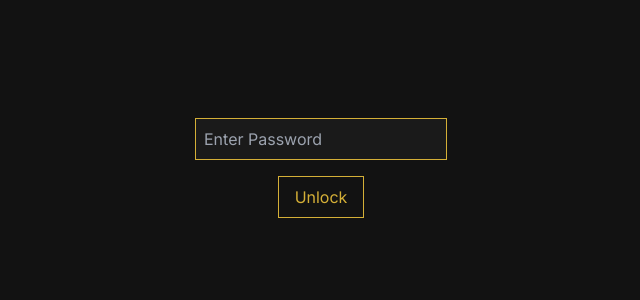
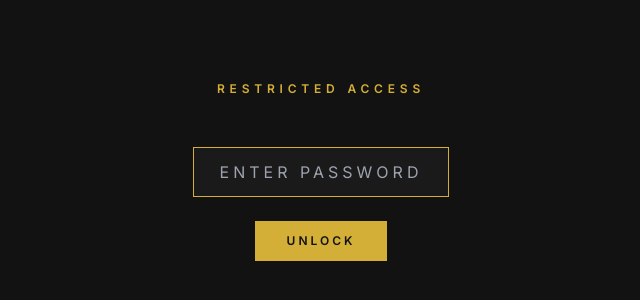
Before and after one commit to digitropical/circuits-and-strings, a React (Vite) app: page / in a window 1280 px wide. Shown: the part 232-532 px from the top of the page, without its empty margins (319-959 px from the left). Built offline with nearby package versions, Linux system fonts and the light colour scheme; a web font is replaced by a local one.

Commit message:
added validation to the form

```diff
--- a/App.tsx
+++ b/App.tsx
@@ -13,23 +13,56 @@ import SchemaMarkup from './components/SchemaMarkup';
 const App: React.FC = () => {
 const [isAuthenticated, setIsAuthenticated] = useState(false);
     const [input, setInput] = useState('');
+    const [error, setError] = useState(''); // New state for error message
+
+    const handleUnlock = (e: React.FormEvent) => {
+        e.preventDefault(); // Prevents the page from refreshing
+        if (input === 'jameson') {
+            setIsAuthenticated(true);
+            setError('');
+        } else {
+            setError('INCORRECT PASSWORD');
+            setInput(''); // Optional: clears the field on fail
+        }
+    };
 
     if (!isAuthenticated) {
         return (
-            <div className="h-screen bg-[#121212] flex flex-col items-center justify-center gap-4">
+            <div className="h-screen bg-[#121212] flex flex-col items-center justify-center">
+                <form onSubmit={handleUnlock} className="flex flex-col items-center gap-6">
+                    <div className="text-center space-y-2">
+                        <span className="text-[#d4af37] tracking-[0.4em] text-xs uppercase font-bold">
+                            Restricted Access
+                        </span>
+                        {/* Error Message Display */}
+                        <div className="h-4">
+                            {error && (
+                                <p className="text-red-500 text-[10px] tracking-widest uppercase font-bold animate-pulse">
+                                    {error}
+                                </p>
+                            )}
+                        </div>
+                    </div>
+
                     <input
+                        autoFocus
                         type="password"
                         value={input}
-                    onChange={(e) => setInput(e.target.value)}
-                    className="p-2 bg-[#1a1a1a] text-[#d4af37] border border-[#d4af37]"
-                    placeholder="Enter Password"
+                        onChange={(e) => {
+                            setInput(e.target.value);
+                            setError(''); // Clear error when user types
+                        }}
+                        className="w-64 p-3 bg-[#1a1a1a] text-[#d4af37] border border-[#d4af37]/30 focus:border-[#d4af37] outline-none text-center tracking-widest transition-all"
+                        placeholder="ENTER PASSWORD"
                     />
+
                     <button
-                    onClick={() => input === 'jameson' && setIsAuthenticated(true)}
-                    className="text-[#d4af37] border border-[#d4af37] px-4 py-2"
+                        type="submit"
+                        className="px-8 py-3 bg-[#d4af37] text-[#121212] font-bold text-xs uppercase tracking-widest hover:bg-[#b5952f] transition-colors"
                     >
                         Unlock
                     </button>
+                </form>
             </div>
         );
     }
```
Lines whose indentation alone changed are shown as unchanged.
